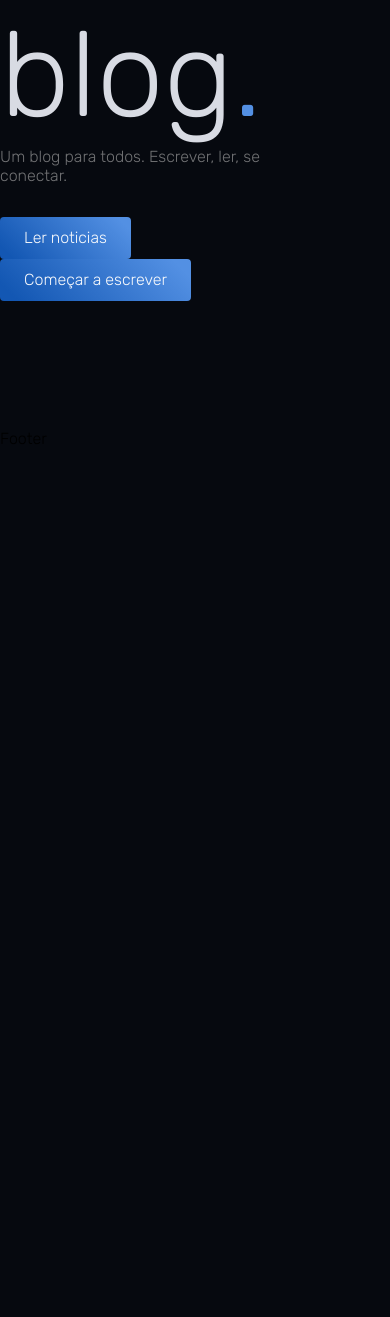
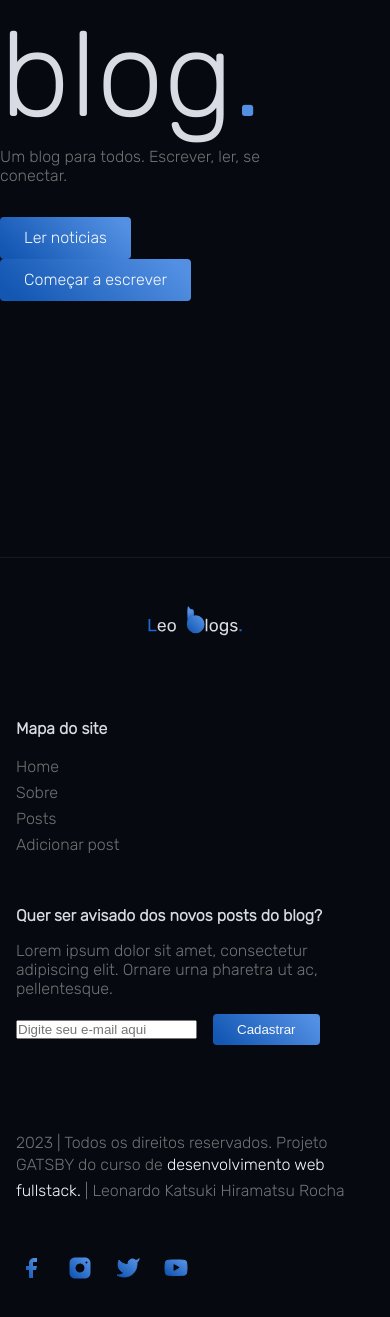
Before and after one commit to leokatsuki/projeto-final-gatsby, a Gatsby site: page / in a window 390 px wide. Shown: the part 333-1650 px from the top of the page. Before the commit the page ends 844 px from the top, so only its background shows below. Built offline with nearby package versions, Linux system fonts and the light colour scheme; Gatsby itself is replaced by a stand-in of ours.

Commit message:
add footer

```diff
--- a/src/components/Footer/Footer.js
+++ b/src/components/Footer/Footer.js
@@ -1,8 +1,58 @@
 import React from 'react'
+import Logo from "../../../svg/logo.svg";
+import Facebook from '../../../svg/icon-facebook.svg';
+import Instagram from '../../../svg/icon-instagram.svg';
+import Twitter from '../../../svg/icon-twitter.svg';
+import Youtube from '../../../svg/icon-youtube.svg';
+import { Link } from 'gatsby';
+
+
 
 function Footer() {
     return (
-        <div>Footer</div>
+        <section className="footer pb-0 mt-9">
+            <div className="flex-center mt-5">
+                <img src={Logo} className='img-footer' alt="" />
+            </div>
+
+            <div className="pb-3">
+                <div className='grid-3'></div>
+                <div className="grid-3">
+                    <h4>Mapa do site</h4>
+                    <div className="flex-start-column mt-2">
+                        <Link to='/' className="color-gray">Home</Link>
+                        <Link to='/about' className="color-gray">Sobre</Link>
+                        <Link to='/blog' className="color-gray">Posts</Link>
+                        <Link to='/newpost' className="color-gray ">Adicionar post</Link>
+                    </div>
+
+                </div>
+
+                <div className="grid-6">
+                    <h4 className="mb-2">Quer ser avisado dos novos posts do blog?</h4>
+                    <p>
+                        Lorem ipsum dolor sit amet, consectetur adipiscing elit.
+                        Ornare urna pharetra ut ac, pellentesque.
+                    </p>
+                    <div className="flex-start-row mt-2">
+                        <input type="text" name="search" id="" placeholder="Digite seu e-mail aqui" />
+                        <button className="btn ml-2">Cadastrar</button>
+                    </div>
+                </div>
+            </div>
+
+            <div className="grid-9">
+                <p>2023 | Todos os direitos reservados. Projeto GATSBY do curso de <a href="https://posgraduacao.infnet.edu.br/ead/pos-graduacao-desenvolvimento-web-full-stack/" target="_blank">desenvolvimento web fullstack.</a> | Leonardo Katsuki Hiramatsu Rocha</p>
+            </div>
+
+            <div className="grid-3">
+                <img src={Facebook} className="icon-s" alt="" />
+                <img src={Instagram} className="icon-s ml-2" alt="" />
+                <img src={Twitter} className="icon-s ml-2" alt="" />
+                <img src={Youtube} className="icon-s ml-2" alt="" />
+            </div>
+
+        </section>
     )
 }
 
--- a/src/components/styles.css
+++ b/src/components/styles.css
@@ -634,10 +634,28 @@ h6 {
   }
 }
 
-.icon-l {
-  max-width: 120px;
-  transition: 0.5s ease;
-}
+.icon-s {
+    max-width: 36px;
+    transition: 0.5s ease;
+  }
+  @media screen and (max-width: 960px) {
+    .icon-s {
+      max-width: 32px;
+    }
+  }
+  .icon-s:hover {
+    transform: translate(0, -4px, 0);
+  }
+
+  .icon-l {
+    max-width: 120px;
+    transition: 0.5s ease;
+  }
+  @media screen and (max-width: 960px) {
+    .icon-l {
+      max-width: 96px;
+    }
+  }
 
 .w-30 {
   width: 30%;
@@ -887,3 +905,12 @@ h6 {
       float: none;
     }
   }
+
+  .img-footer{
+    max-width: 96px;
+  }
+
+ .footer{
+    border-top: 1px solid #151B26;
+    width: 100%;
+ }
```
Also changed, not shown: src/components/Footer/footer.css (deleted), svg/icon-facebook.svg (added), svg/icon-instagram.svg (added), svg/icon-twitter.svg (added), svg/icon-youtube.svg (added).
